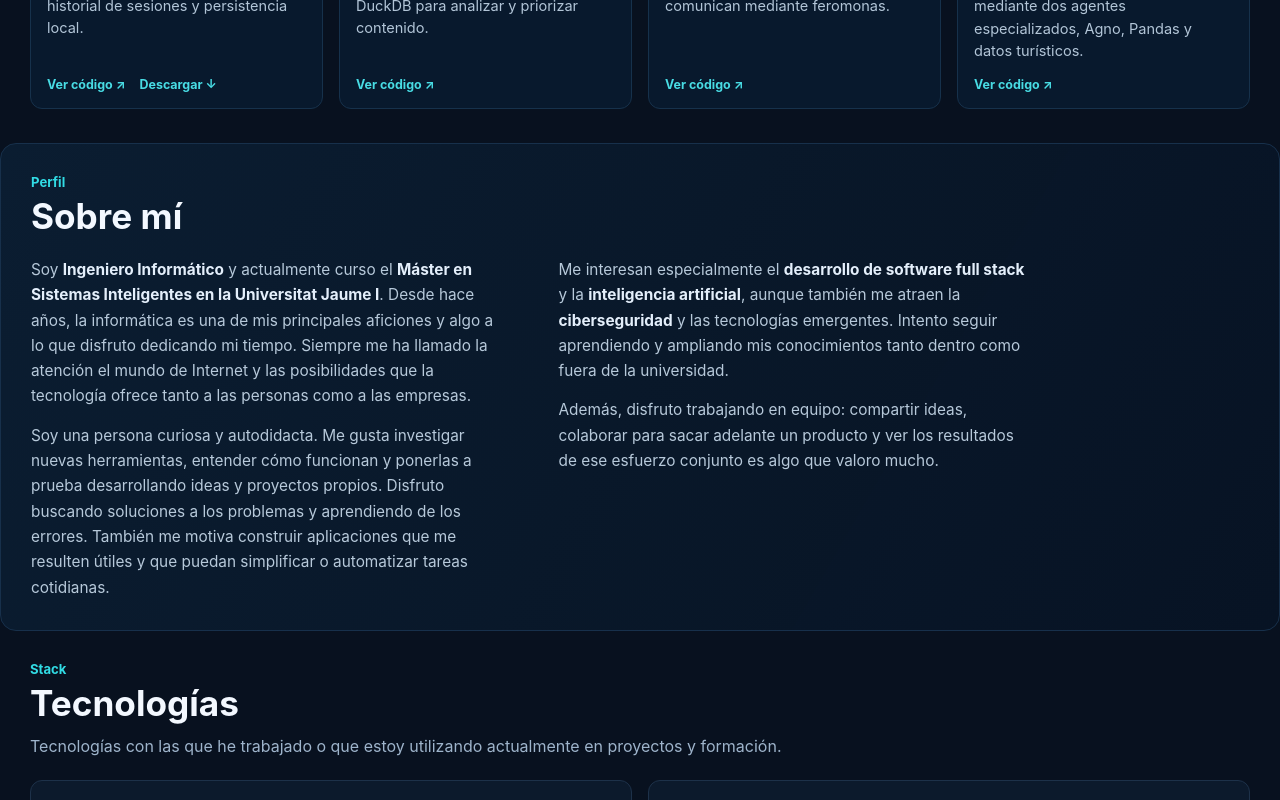
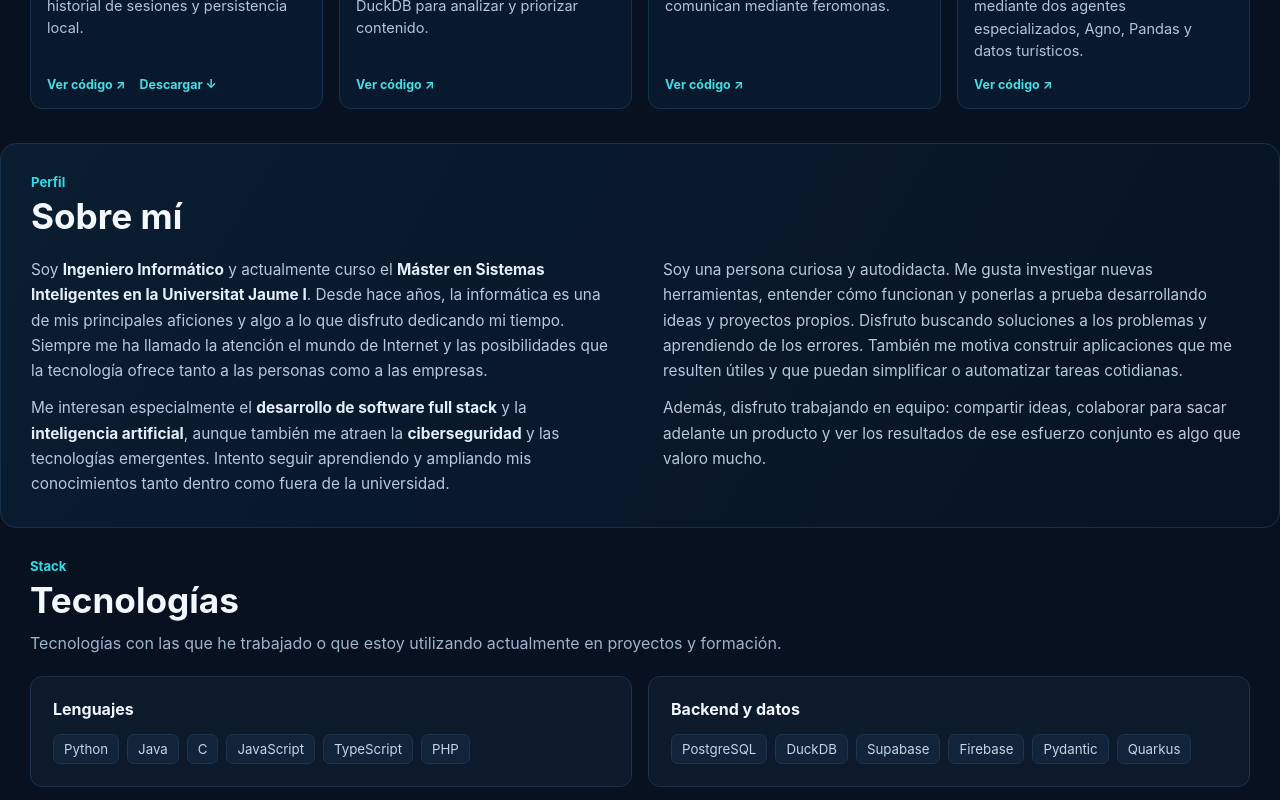
Before and after one commit to dcarpin03/portfolio, a React (Vite) app: page / in a window 1280 px wide. Shown: the part 927-1727 px from the top of the page. Built offline with nearby package versions, Linux system fonts and the light colour scheme.

Commit message:
fix: show ant photography and balance about section columns

```diff
--- a/src/App.css
+++ b/src/App.css
@@ -50,8 +50,8 @@ section { scroll-margin-top: 90px; }
 .project-actions a:hover { text-decoration:underline; }
 
 .about-section { border:1px solid #17304b; background:linear-gradient(120deg,rgba(11,32,54,.78),rgba(7,20,37,.75)); border-radius:16px; margin-top:4px; }
-.about-content { max-width:1000px; columns:2; column-gap:55px; }
-.about-content p { break-inside:avoid; margin:0 0 14px; color:#b7c9da; line-height:1.65; font-size:.96rem; }
+.about-content { display:grid; grid-template-columns:repeat(2,minmax(0,1fr)); gap:12px 46px; align-items:start; max-width:none; }
+.about-content p { margin:0; color:#b7c9da; line-height:1.65; font-size:.96rem; }
 .about-content strong { color:#e4effb; }
 .technology-groups { display:grid; grid-template-columns:repeat(2,minmax(0,1fr)); gap:16px; }
 .technology-group { padding:22px; background:#0c1a2c; border:1px solid #1d3149; border-radius:12px; }
@@ -65,6 +65,6 @@ section { scroll-margin-top: 90px; }
 .contact-value { color:#dfebf6; overflow-wrap:anywhere; }
 
 @media (max-width:1080px) { .projects-grid { grid-template-columns:repeat(2,minmax(0,1fr)); } .hero::after { background:linear-gradient(90deg,#051020 0%,rgba(5,16,32,.92) 44%,rgba(5,16,32,.4) 100%); } }
-@media (max-width:740px) { .header-container { flex-wrap:wrap; padding:12px 20px; gap:12px; } .nav { order:3; width:100%; flex:0 0 100%; justify-content:space-between; gap:10px; overflow-x:auto; } .header-cv { margin-left:auto; font-size:.83rem; padding:9px 11px; } .hero { min-height:430px; padding:52px 20px; } .hero::before { background-position:65% center; } .hero::after { background:linear-gradient(90deg,rgba(5,16,32,.98),rgba(5,16,32,.7)); } .projects-section,.about-section,.technologies-section,.contact-section { padding:27px 20px; } .about-section { border-radius:0; } .about-content { columns:1; } .technology-groups { grid-template-columns:1fr; } }
+@media (max-width:740px) { .header-container { flex-wrap:wrap; padding:12px 20px; gap:12px; } .nav { order:3; width:100%; flex:0 0 100%; justify-content:space-between; gap:10px; overflow-x:auto; } .header-cv { margin-left:auto; font-size:.83rem; padding:9px 11px; } .hero { min-height:430px; padding:52px 20px; } .hero::before { background-position:65% center; } .hero::after { background:linear-gradient(90deg,rgba(5,16,32,.98),rgba(5,16,32,.7)); } .projects-section,.about-section,.technologies-section,.contact-section { padding:27px 20px; } .about-section { border-radius:0; } .about-content { grid-template-columns:1fr; gap:18px; } .technology-groups { grid-template-columns:1fr; } }
 @media (max-width:550px) { .projects-grid { grid-template-columns:1fr; } .hero h2 { font-size:1.2rem; } .hero-description { font-size:1rem; } .button { flex:1; padding:13px 14px; } .projects-heading { align-items:flex-start; } .nav a { font-size:.8rem; } .logo { font-size:1.12rem; } .hero h1 { font-size:4.4rem; } .contact-links { grid-template-columns:1fr; } }
 @media (prefers-reduced-motion:reduce) { .button,.project-card,.project-image img { transition:none; } }
--- a/src/components/Projects.tsx
+++ b/src/components/Projects.tsx
@@ -22,8 +22,8 @@ const projects = [
     title: 'Ant Colony Lab',
     description: 'Simulación interactiva de hormigas autónomas que buscan comida y se comunican mediante feromonas.',
     technologies: ['Python', 'Pygame', 'Simulación'],
-    image: 'https://images.unsplash.com/photo-1581852017103-68ac65514cf7?auto=format&fit=crop&w=900&q=85',
-    imageAlt: 'Imagen ilustrativa de naturaleza para Ant Colony Lab; la simulación real está en el repositorio',
+    image: 'https://images.unsplash.com/photo-1719677488297-b601b4f3a35c?auto=format&fit=crop&w=900&q=85',
+    imageAlt: 'Fotografía ilustrativa de hormigas sobre una planta; la simulación real está en el repositorio',
     githubUrl: 'https://github.com/dcarpin03/ant-colony-lab',
   },
   {
```
